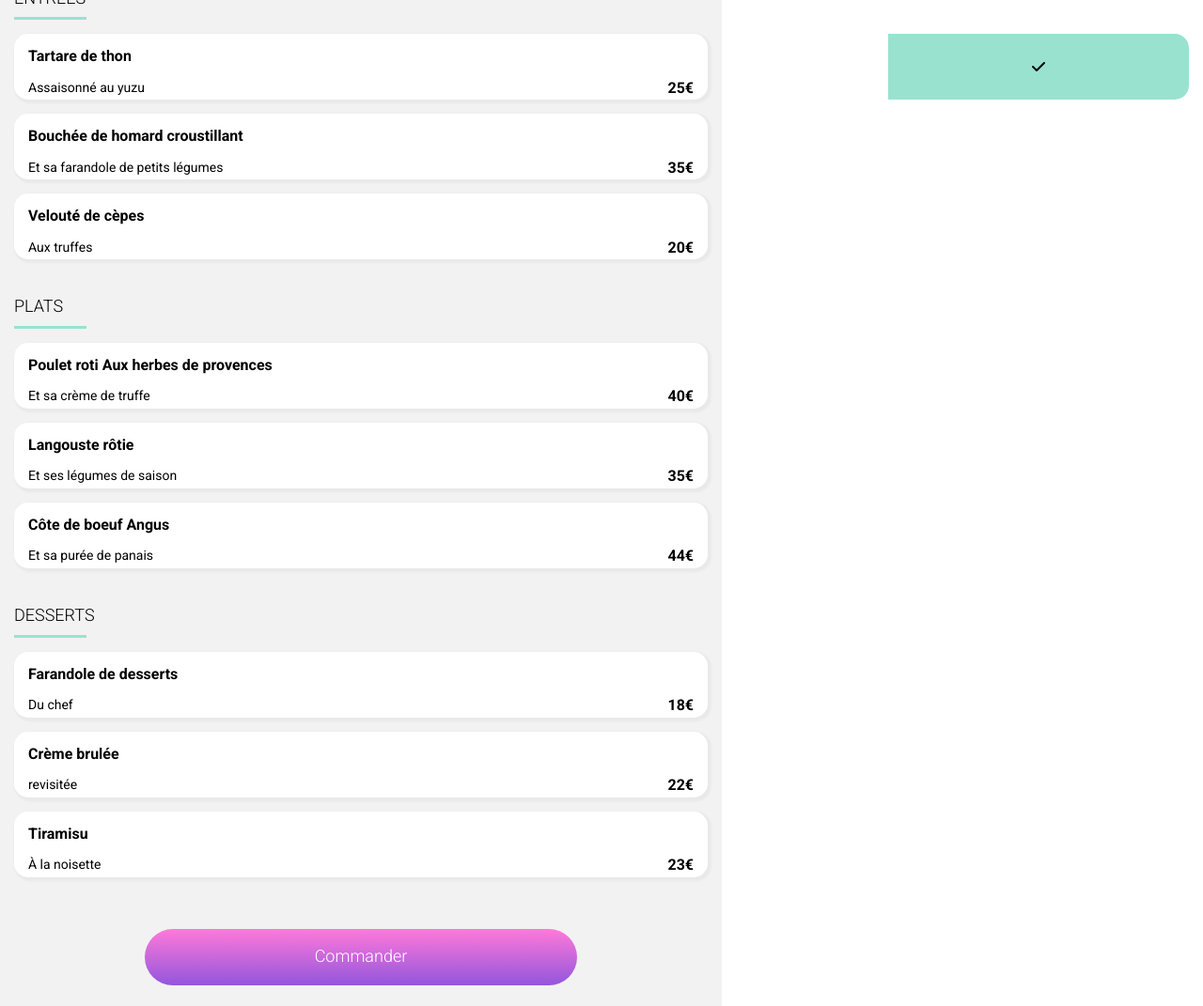
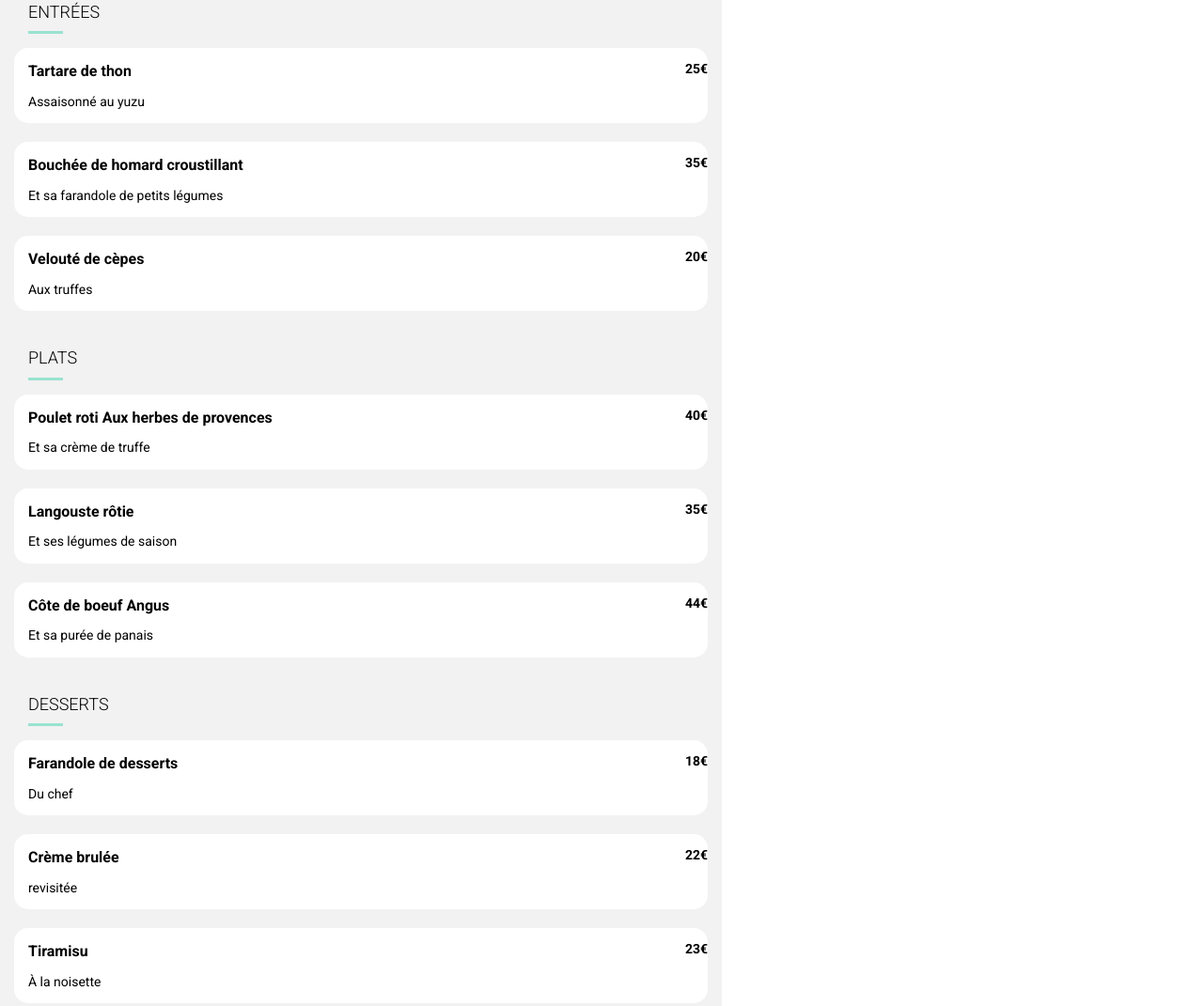
Before and after one commit to seb1747/Ohmyfood, a website: page menu4.html in a window 1280 px wide. Shown: the part 342-1413 px from the top of the page at 94% size. Drawn offline with Linux system fonts and the light colour scheme; a web font is replaced by a local one.

Commit message:
check box

```diff
--- a/menu4.html
+++ b/menu4.html
@@ -25,81 +25,111 @@
           src="./images/restaurants/louis-hansel-shotsoflouis-qNBGVyOCY8Q-unsplash.jpg"
           alt="Le-délices-des-sens"
         />
-        <article class="menu__carte">
+        <section class="menu__carte">
           <div class="menu__favorite">
             <h1>Le délices des sens</h1>
             <span class="fa-stack">
               <i class="fa-stack-1x far fa-heart"></i
-            ><i class="bgnone fa-stack-1x fas fa-heart"></i></span>
+              ><i class="bgnone fa-stack-1x fas fa-heart"></i
+            ></span>
           </div>
+          <article class="entrées">
           <h2>ENTRÉES</h2>
           <div class="btn">
-            <div class="btn__validate"><i class=" fas fa-solid fa-check"></i></div>
-            <div class="btn__gras">Tartare de thon</div>
-            <div class="btn__condiment">
-              Assaisonné au yuzu
-              <span class="btn__price">25€</span>
+            <div class="btn__body">
+              <div class="btn__body__favorite">
+                <i class="fa-solid fa-circle-check"></i>
+              </div>
+              <div class="btn__body__gras">
+                <h3>Tartare de thon</h3>
+
+                <p>Assaisonné au yuzu</p>
+              </div>
+              <div class="btn__body__price"><strong><p class="price">25€</p></strong></div>
             </div>
           </div>
           <div class="btn">
-            <div class="btn__gras">Bouchée de homard croustillant</div>
-            <div class="btn__condiment">
-              Et sa farandole de petits légumes
-              <span class="btn__price">35€</span>
+            <div class="btn__body">
+              <div class="btn__body__favorite">
+                <i class="fa-solid fa-circle-check"></i>
+              </div>
+              <div class="btn__body__gras">
+                <h3>Bouchée de homard croustillant</h3>
+                <p>Et sa farandole de petits légumes</p>
+              </div>
+              <div class="btn__body__price"><p class="price"><strong>35€</strong></p></div>
             </div>
           </div>
           <div class="btn">
-            <div class="btn__gras">Velouté de cèpes</div>
-            <div class="btn__condiment">
-              Aux truffes
-              <span class="btn__price">20€</span>
+            <div class="btn__body">
+              <div class="btn__body__favorite"> <i class="fa-solid fa-circle-check"></i></div>
+            <div class="btn__body__gras"><h3>Velouté de cèpes</h3>
+
+             <p> Aux truffes</p></div>
+              <div class="btn__body__price"><p class="price"><strong>20€</strong></p></div>
             </div>
           </div>
+        </article>
+        <article class="plats">
           <h2>PLATS</h2>
           <div class="btn">
-            <div class="btn__gras">Poulet roti Aux herbes de provences</div>
-            <div class="btn__condiment">
-              Et sa crème de truffe
-              <span class="btn__price">40€</span>
+            <div class="btn__body">
+              <div class="btn__body__favorite"> <i class="fa-solid fa-circle-check"></i></div>
+            <div class="btn__body__gras"><h3>Poulet roti Aux herbes de provences</h3>
+
+              <p>Et sa crème de truffe</p></div>
+              <div class="btn__body__price"><p class="price"><strong> 40€</strong></p></div>
             </div>
           </div>
           <div class="btn">
-            <div class="btn__gras">Langouste rôtie</div>
-            <div class="btn__condiment">
-              Et ses légumes de saison
-              <span class="btn__price">35€</span>
+            <div class="btn__body">
+              <div class="btn__body__favorite"><i class="fa-solid fa-circle-check"></i></div>
+              <div class="btn__body__gras"><h3>Langouste rôtie</h3>
+
+              <p>Et ses légumes de saison</p></div>
+              <div class="btn__body__price"><p class="price"><strong>35€</strong></p></div>
             </div>
           </div>
 
           <div class="btn">
-            <div class="btn__gras">Côte de boeuf Angus</div>
-            <div class="btn__condiment">
-              Et sa purée de panais
-              <span class="btn__price">44€</span>
+            <div class="btn__body">
+              <div class="btn__body__favorite"> <i class="fa-solid fa-circle-check"></i></div>
+            <div class="btn__body__gras"><h3>Côte de boeuf Angus</h3>
+
+              <p>Et sa purée de panais</p></div>
+              <div class="btn__body__price"><p class="price" ><strong> 44€</strong></p></div>
+
             </div>
-          </div>
+          </div></article>
+          <article class="desserts">
           <h2>DESSERTS</h2>
           <div class="btn">
-            <div class="btn__gras">Farandole de desserts</div>
-            <div class="btn__condiment">
-              Du chef
-              <span class="btn__price">18€</span>
+            <div class="btn__body">
+              <div class="btn__body__favorite"> <i class="fa-solid fa-circle-check"></i></div>
+            <div class="btn__body__gras"><h3>Farandole de desserts</h3>
+
+              <p>Du chef</p></div>
+              <div class="btn__body__price"><p class="price"><strong> 18€</strong></p></div>
             </div>
           </div>
           <div class="btn">
-            <div class="btn__gras">Crème brulée</div>
-            <div class="btn__condiment">
-              revisitée
-              <span class="btn__price">22€</span>
+            <div class="btn__body">
+            <div class="btn__body__favorite"> <i class="fa-solid fa-circle-check"></i></div>
+            <div class="btn__body__gras"><h3>Crème brulée</h3>
+
+              <p>revisitée</p></div>
+              <div class="btn__body__price"><p class="price"><strong>22€</strong></p></div>
             </div>
           </div>
           <div class="btn">
-            <div class="btn__gras">Tiramisu</div>
-            <div class="btn__condiment">
-              À la noisette
-              <span class="btn__price">23€</span>
+            <div class="btn__body">
+              <div class="btn__body__favorite"> <i class="fa-solid fa-circle-check"></i></div>
+            <div class="btn__body__gras"><h3>Tiramisu</h3>
+
+              <p>À la noisette</p></div>
+              <div class="btn__body__price"><p class="price"><strong>23€</strong></p></div>
             </div>
-          </div>
+          </div></article>
           <nav class="command">
             <a href="#">Commander</a>
           </nav>
--- a/sass/main_menu.scss
+++ b/sass/main_menu.scss
@@ -56,8 +56,6 @@ a {
 }
 .menu__carte {
   margin-top: -15%;
-  min-width: 365px;
-  max-width: 768px;
   min-height: 80%;
   max-height: 110%;
   background-color: $background-menu;
@@ -94,55 +92,81 @@ a {
 h1 {
   @include title-familly;
   padding-left: 15px;
+  padding-top: 15px
 }
 h2 {
   @include fonttextsize;
   margin-left: 15px;
   padding-bottom: 10px;
   border-bottom: solid $color-tertiary 3px;
-  width: 10%;
+  width: 5%;
   margin-top: 40px;
+}
+.entrées,
+.plats,
+.desserts {
+  margin: 15px 15px 15px 15px;
 }
 .btn {
   display: flex;
-  flex-direction: column;
+  overflow: hidden;
   background-color: #fff;
-  box-shadow: #e9e9e9 2px 2px 2px 2px;
-  height: 70px;
-  margin: 15px 15px 15px 15px;
-  border-radius: 15px 15px 15px 15px;
-  &__validate {
+  border-radius: 15px;
+  padding-left: 15px;
+  height: 80px;
+  margin-bottom: 20px;
+  &__body {
     display: flex;
-    position: absolute;
-    align-items: center;
-    right: 15px;
-    height: 70px;
-    width: 25%;
-    border-radius: 0px 15px 15px 0px;
-    background-color: $color-tertiary;
-  }
-  &__validate i {
+    width: 100%;
+    &__favorite {
       display: flex;
       justify-content: center;
       align-items: center;
-    width: 100%;
+      background: $color-tertiary;
+      height: 100%;
+      order: 2;
+      width: 0%;
+      transition: all 550ms cubic-bezier(0.47, 0.15, 0, 1);
+      &:hover {
+        width: 25%;
+        .fa-circle-check {
+          animation: rotate 1000ms forwards;
+        }
+      }
+    }
+    .fa-circle-check {
+      font-size: 24px;
+      color: #fff;
     }
     &__gras {
       display: flex;
-    margin-top: 15px;
+      flex-flow: column;
+      white-space: nowrap;
+      overflow: hidden;
+      text-overflow: ellipsis;
+      width: 100%;
+    }
+    h3 {
       @include text-familly;
-    padding-left: 15px;
+      overflow: hidden;
+      text-overflow: ellipsis;
+      margin-bottom: 0;
     }
-  &__condiment {
-    display: flex;
-    justify-content: space-between;
+    p {
+      white-space: nowrap;
+      overflow: hidden;
+      text-overflow: ellipsis;
       @include menutextsize;
-    padding-left: 15px;
-    padding-top: 15px;
+    }
   }
   &__price {
-    @include text-familly;
-    padding-right: 15px;
+    display: flex;
+    justify-content: flex-end;
+    justify-items: flex-end;
+    font-weight: bold;
+    width: 100%;
+    height: 100%;
+    margin-right: 15px;
   }
 }
 
@@ -167,11 +191,17 @@ h2 {
   background-image: linear-gradient($color-secondary, $color-primary);
   color: white;
 }
+footer{
+  display:flex;
+  width: 100%;
+  margin-top: 95px;
+}
 .footer {
+  height: 250px;
+  width: 100%;
   margin-top: -15%;
   background-color: #000;
   &__title {
-    margin-top: 65px;
     padding-left: 20px;
     padding-top: 20px;
     @include title-familly;
@@ -179,7 +209,11 @@ h2 {
     font-size: 18px;
   }
   &__list {
+    padding-bottom: 15px;
     padding-left: 20px;
+    li{
+      padding-bottom: 15px;
+    }
   }
 }
 footer a {
@@ -189,4 +223,5 @@ footer a {
 footer ul {
   list-style: none;
   padding: 0%;
+  padding-bottom: 15px;
 }
--- a/sass/utils/_keyframes.scss
+++ b/sass/utils/_keyframes.scss
@@ -6,3 +6,11 @@
     opacity: 1;
   }
 }
+@keyframes rotate {
+  0% {
+      transform: rotate(0deg);
+  }
+  100% {
+      transform: rotate(360deg);
+  }
+}
```
Also changed, not shown: css/menu.style.css, css/prefixed/menu.style.css, css/prefixed/style.css, css/style.css, 2 other files. Lines whose indentation alone changed are shown as unchanged.
